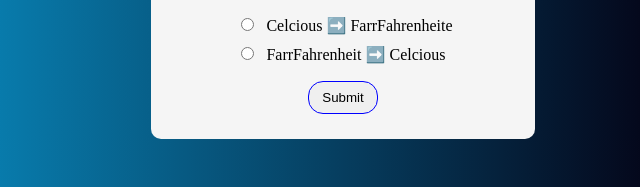
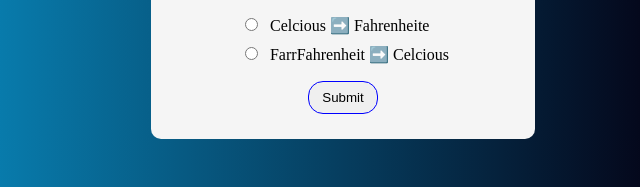
Before and after one commit to Manjunath-369/Temperature-Converter, a plain HTML site: page index.html in a window 1280 px wide. Shown: the part 316-503 px from the top of the page, 297-937 px from the left. Drawn offline with Linux system fonts and the light colour scheme.

Commit message:
index.html

```diff
--- a/index.html
+++ b/index.html
@@ -14,8 +14,8 @@
         </div>
         <div class="subContaier2">
             <input type="radio" name="temp" class="converter" id="Celcious">
-        <label for="Celcious">Celcious ➡️ FarrFahrenheite</label><br>
-            <input type="radio" name="temp" class="converter" id="FarrFahrenheite">
+        <label for="Celcious">Celcious ➡️ Fahrenheite</label><br>
+            <input type="radio" name="temp" class="converter" id="Fahrenheite">
         <label for="FarrFahrenheite">FarrFahrenheit ➡️ Celcious</label><br>
         </div>
 
```
